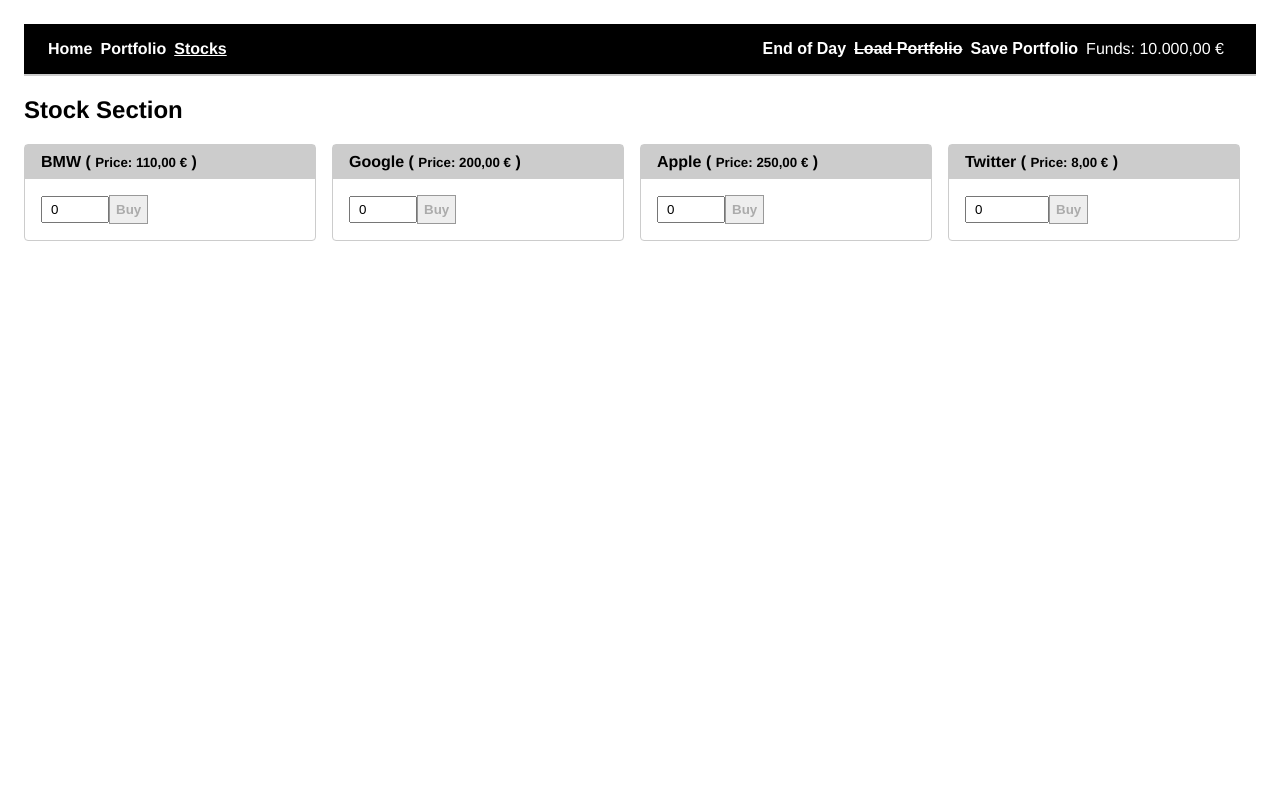
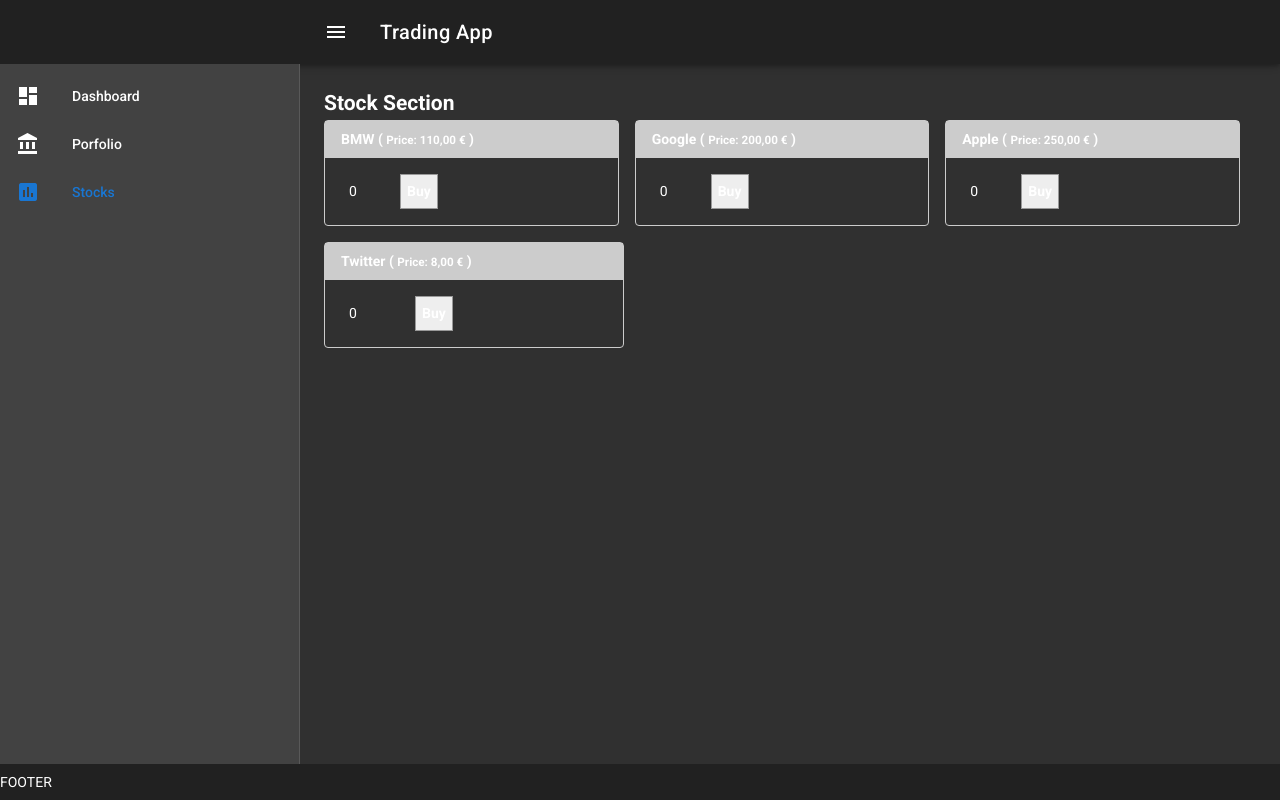
Before and after one commit to jhuesos/vue-trading-app, a Vue app: page /#/stocks in a window 1280 px wide. Built offline with nearby package versions, Linux system fonts and the light colour scheme.

Commit message:
Added vuetify and started fixing layout

```diff
--- a/index.html
+++ b/index.html
@@ -3,6 +3,7 @@
   <head>
     <meta charset="utf-8">
     <meta name="viewport" content="width=device-width,initial-scale=1.0">
+    <link href='https://fonts.googleapis.com/css?family=Roboto:300,400,500,700|Material+Icons' rel="stylesheet">
     <title>trading-app</title>
   </head>
   <body>
--- a/package.json
+++ b/package.json
@@ -14,6 +14,7 @@
     "axios": "^0.17.1",
     "vue": "^2.5.2",
     "vue-router": "^3.0.1",
+    "vuetify": "^1.0.0-alpha.3",
     "vuex": "^3.0.1"
   },
   "devDependencies": {
--- a/src/App.vue
+++ b/src/App.vue
@@ -1,10 +1,25 @@
 <template>
   <div id="app">
-    <app-header></app-header>
+    <v-app dark>
+      <v-navigation-drawer clipped fixed v-model="drawer" app>
+        <app-header></app-header>
+      </v-navigation-drawer>
 
-    <transition name="fade">
-      <router-view/>
-    </transition>
+      <v-toolbar app>
+        <v-toolbar-side-icon @click.stop="drawer = !drawer"></v-toolbar-side-icon>
+        <v-toolbar-title>Trading App</v-toolbar-title>
+      </v-toolbar>
+
+      <v-content>
+        <v-container fluid>
+        <transition name="fade">
+          <router-view/>
+        </transition>
+        </v-container>
+      </v-content>
+
+      <v-footer app>FOOTER</v-footer>
+    </v-app>
   </div>
 </template>
 
@@ -17,6 +32,9 @@
   components: {
     appHeader: Header,
   },
+  data: () => ({
+    drawer: true,
+  }),
   created() {
     if (this.$store.getters.portfolioId !== null) {
       this.$store.dispatch(LOAD_PORTFOLIO);
@@ -27,8 +45,6 @@
 
 <style>
 #app {
-  font-family: "Avenir", Helvetica, Arial, sans-serif;
-  padding: 24px;
 }
 
 .router-link-active {
--- a/src/components/Header.vue
+++ b/src/components/Header.vue
@@ -1,9 +1,39 @@
 <template>
-  <div class="container">
+    <v-list>
+      <v-list-tile to="/" exact>
+        <v-list-tile-action>
+          <v-icon>dashboard</v-icon>
+        </v-list-tile-action>
+        <v-list-tile-content>
+          <v-list-tile-title>Dashboard</v-list-tile-title>
+        </v-list-tile-content>
+      </v-list-tile>
+
+      <v-list-tile to="/portfolio">
+        <v-list-tile-action>
+          <v-icon>account_balance</v-icon>
+        </v-list-tile-action>
+        <v-list-tile-content>
+          <v-list-tile-title>Porfolio</v-list-tile-title>
+        </v-list-tile-content>
+      </v-list-tile>
+
+      <v-list-tile to="/stocks">
+        <v-list-tile-action>
+          <v-icon>assessment</v-icon>
+        </v-list-tile-action>
+        <v-list-tile-content>
+          <v-list-tile-title>Stocks</v-list-tile-title>
+        </v-list-tile-content>
+      </v-list-tile>
+    </v-list>
+
+    <!-- <div class="container">
     <nav>
-      <li><router-link to="/" exact>Home</router-link></li>
+      <li></li>
       <li><router-link to="/portfolio">Portfolio</router-link></li>
       <li><router-link to="/stocks">Stocks</router-link></li>
+      <li><router-link to="/stocks">Signup</router-link></li>
     </nav>
 
     <nav>
@@ -12,7 +42,7 @@
       <li><button @click="savePortfolio" class="btn-link">Save Portfolio</button></li>
       <li>Funds: {{ funds | currency }}</li>
     </nav>
-  </div>
+  </div> -->
 </template>
 
 <script>
@@ -63,7 +93,8 @@
   border-bottom: 2px solid #ccc;
 }
 
-a, .btn-link {
+a,
+.btn-link {
   color: white;
   font-weight: bold;
   text-decoration: none;
@@ -74,7 +105,8 @@
   text-decoration: underline;
 }
 
-a:hover, .btn-link:hover(:not([disabled])) {
+a:hover,
+.btn-link:hover(:not([disabled])) {
   text-decoration: underline;
   cursor: pointer;
 }
@@ -85,7 +117,7 @@
 
 .btn-link {
   background-color: transparent;
-  border:none;
+  border: none;
   padding: 0;
 }
 
```
Also changed, not shown: src/main.js (+7 -0 lines), 1 other file (tests, documents, lock files or other folders).
